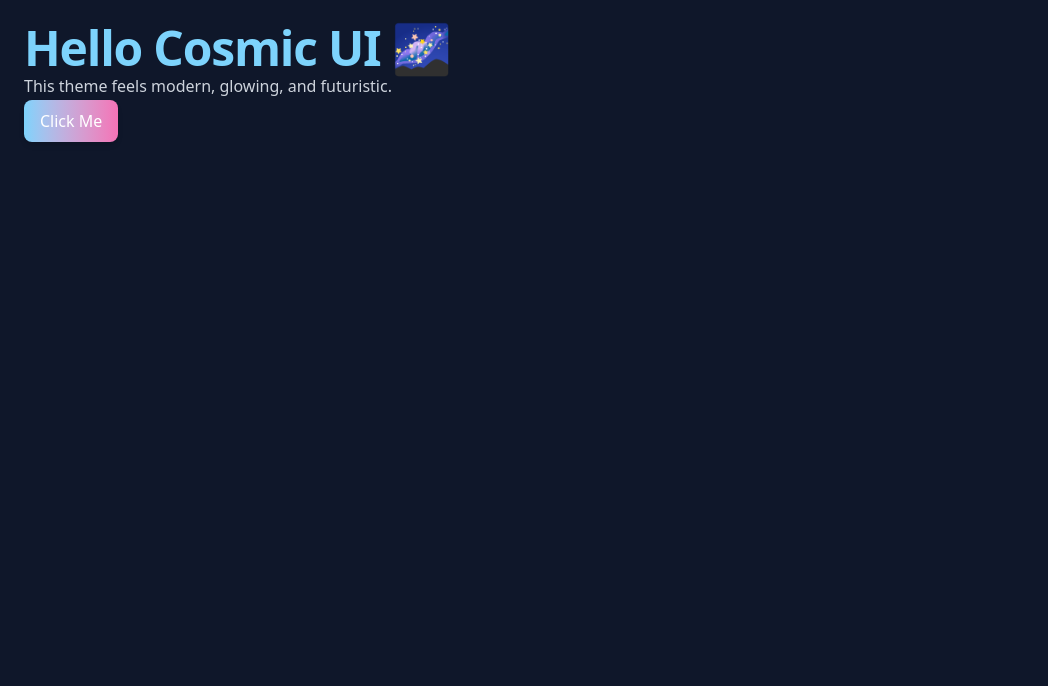
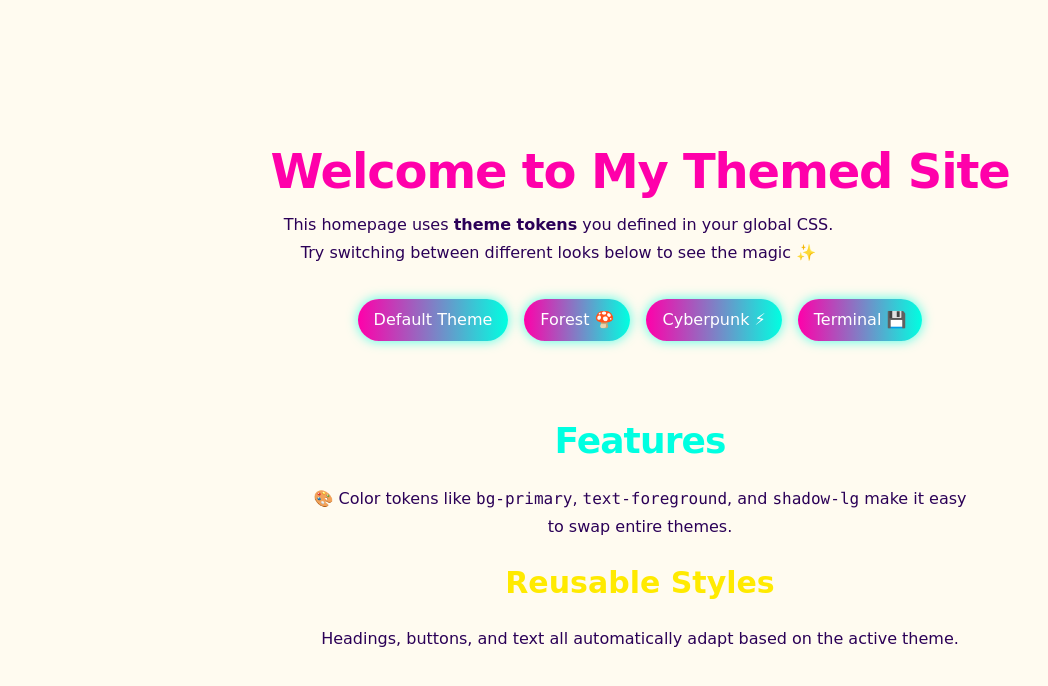
Before and after one commit to tusarimrananik/portfolio, a Next.js app: page / in a window 1280 px wide. Shown: the top 686 px of the page, without its empty margins (0-1048 px from the left). Built offline with nearby package versions, Linux system fonts and the light colour scheme.

Commit message:
Enhance theming capabilities with dynamic theme switching; add Button component for consistent styling

```diff
--- a/app/globals.css
+++ b/app/globals.css
@@ -1,71 +1,163 @@
 /* ============================
-   Global Theme & Base Styles
+   Tailwind + Theme Tokens
    ============================ */
-
 @import "tailwindcss";
 
+/* Define Tailwind tokens → utilities like bg-primary, text-foreground */
 @theme {
-  /* 🌌 Cosmic Neon Color Tokens */
-  --color-background: #0f172a;   /* deep midnight navy */
-  --color-foreground: #e2e8f0;   /* soft gray-blue text */
-  --color-primary: #7dd3fc;      /* electric sky blue */
-  --color-secondary: #f472b6;    /* vibrant neon pink */
-  --color-accent: #a78bfa;       /* glowing purple */
-  --color-muted: #64748b;        /* slate gray */
+  --color-background: var(--t-background);
+  --color-foreground: var(--t-foreground);
+  --color-primary:    var(--t-primary);
+  --color-secondary:  var(--t-secondary);
+  --color-accent:     var(--t-accent);
+  --color-muted:      var(--t-muted);
 
-  /* Typography */
-  --font-sans: ui-sans-serif, system-ui, -apple-system, BlinkMacSystemFont,
-    "Segoe UI", Roboto, "Helvetica Neue", Arial, "Noto Sans", sans-serif;
-  --font-serif: ui-serif, Georgia, Cambria, "Times New Roman", Times, serif;
-  --font-mono: ui-monospace, SFMono-Regular, Menlo, Monaco, Consolas,
-    "Liberation Mono", "Courier New", monospace;
+  --font-sans: var(--t-font-sans);
+  --font-serif: var(--t-font-serif);
+  --font-mono: var(--t-font-mono);
 
-  /* Radius & Shadows */
-  --radius: 1rem;
-  --shadow: 0 8px 24px rgba(0, 0, 0, 0.4);
+  --radius-sm: var(--t-radius-sm);
+  --radius-md: var(--t-radius-md);
+  --radius-lg: var(--t-radius-lg);
+  --radius-full: var(--t-radius-full);
 
-  /* Animations */
-  --animate-fade-in: fadeIn 0.4s ease-out forwards;
+  --shadow-sm: var(--t-shadow-sm);
+  --shadow-md: var(--t-shadow-md);
+  --shadow-lg: var(--t-shadow-lg);
 }
 
 /* ============================
-   Base Layer
+   Default Light / Weird Theme 🌈
    ============================ */
 @layer base {
-  html {
-    @apply scroll-smooth;
+  :root {
+    --t-background: #fffbf0;
+    --t-foreground: #2b0057;
+    --t-primary:    #ff00aa;
+    --t-secondary:  #00ffe1;
+    --t-accent:     #ffea00;
+    --t-muted:      #8cff66;
+
+    --t-font-sans: "Comic Sans MS", "Chalkboard SE", cursive, sans-serif;
+    --t-font-serif: "Papyrus", "Courier New", fantasy, serif;
+    --t-font-mono: "VT323", "Lucida Console", monospace;
+
+    --t-radius-sm: 0.75rem;
+    --t-radius-md: 1.5rem;
+    --t-radius-lg: 2.5rem;
+    --t-radius-full: 50%;
+
+    --t-shadow-sm: 0 0 5px rgba(255, 0, 170, 0.8);
+    --t-shadow-md: 0 0 12px rgba(0, 255, 225, 0.7);
+    --t-shadow-lg: 0 0 25px rgba(255, 234, 0, 0.9);
   }
+}
 
+/* ============================
+   Forest Theme 🍄
+   ============================ */
+@layer base {
+  html.forest {
+    --t-background: #fdf7ff;
+    --t-foreground: #3b0066;
+    --t-primary:    #ff66c4;
+    --t-secondary:  #00ff87;
+    --t-accent:     #ffd700;
+    --t-muted:      #8080ff;
+
+    --t-shadow-sm: 0 0 5px rgba(255, 102, 196, 0.6);
+    --t-shadow-md: 0 0 12px rgba(0, 255, 135, 0.7);
+    --t-shadow-lg: 0 0 25px rgba(255, 215, 0, 0.9);
+  }
+}
+
+/* ============================
+   Cyberpunk Theme ⚡
+   ============================ */
+@layer base {
+  html.cyberpunk {
+    --t-background: #0a0a0f;
+    --t-foreground: #f5f5f5;
+    --t-primary:    #ff007c;
+    --t-secondary:  #00ffe5;
+    --t-accent:     #ffef00;
+    --t-muted:      #6c6cfa;
+
+    --t-shadow-sm: 0 0 6px rgba(255, 0, 124, 0.8);
+    --t-shadow-md: 0 0 15px rgba(0, 255, 229, 0.8);
+    --t-shadow-lg: 0 0 30px rgba(255, 239, 0, 1);
+  }
+}
+
+/* ============================
+   Retro Terminal Theme 💾
+   ============================ */
+@layer base {
+  html.terminal {
+    --t-background: #001100;
+    --t-foreground: #00ff66;
+    --t-primary:    #00ff66;
+    --t-secondary:  #33ff99;
+    --t-accent:     #ff33cc;
+    --t-muted:      #009944;
+
+    --t-font-sans: "Courier New", monospace;
+    --t-font-serif: "Courier New", monospace;
+    --t-font-mono: "Courier New", monospace;
+
+    --t-shadow-sm: none;
+    --t-shadow-md: none;
+    --t-shadow-lg: none;
+  }
+}
+
+/* ============================
+   Dark Theme (System Preference)
+   ============================ */
+@layer base {
+  @media (prefers-color-scheme: dark) {
+    :root {
+      --t-background: #1b0033;
+      --t-foreground: #ffea00;
+      --t-primary:    #00ffe1;
+      --t-secondary:  #ff00aa;
+      --t-accent:     #8cff66;
+      --t-muted:      #ff8800;
+
+      --t-shadow-sm: 0 0 6px rgba(255, 0, 170, 0.9);
+      --t-shadow-md: 0 0 15px rgba(0, 255, 225, 0.8);
+      --t-shadow-lg: 0 0 30px rgba(255, 234, 0, 1);
+    }
+  }
+}
+
+/* ============================
+   Base Styles
+   ============================ */
+@layer base {
   body {
     @apply bg-background text-foreground antialiased leading-relaxed;
-    font-feature-settings: "liga" 1, "kern" 1;
     font-family: var(--font-sans);
     transition: background-color 0.3s, color 0.3s;
   }
 
-  h1 {
-    @apply text-4xl md:text-5xl font-bold tracking-tight text-primary;
-  }
-  h2 {
-    @apply text-3xl md:text-4xl font-semibold tracking-tight text-secondary;
-  }
-  h3 {
-    @apply text-2xl md:text-3xl font-semibold text-accent;
-  }
-  h4, h5, h6 {
-    @apply font-semibold text-foreground;
-  }
+  h1 { @apply text-4xl md:text-5xl font-bold tracking-tight; color: var(--color-primary); }
+  h2 { @apply text-3xl md:text-4xl font-semibold tracking-tight; color: var(--color-secondary); }
+  h3 { @apply text-2xl md:text-3xl font-semibold; color: var(--color-accent); }
+  h4, h5, h6 { @apply font-semibold; color: var(--color-foreground); }
 
-  p {
-    @apply text-base leading-7 text-foreground/90;
-  }
+  p { @apply text-base leading-7; color: var(--color-foreground); }
 
-  a {
-    @apply text-primary hover:text-secondary transition-colors duration-200;
-  }
+  a { color: var(--color-primary); text-decoration: underline; transition: color 0.3s; }
+  a:hover { color: var(--color-secondary); }
 
   button {
-    @apply px-4 py-2 rounded-lg bg-gradient-to-r from-primary to-secondary text-white font-medium shadow-md
-      hover:scale-[1.02] active:scale-[0.98] transition-all duration-200 ease-in-out;
+    @apply px-4 py-2 font-medium transition-all duration-200 ease-in-out;
+    border-radius: var(--radius-md);
+    background: linear-gradient(to right, var(--color-primary), var(--color-secondary));
+    color: #fff;
+    box-shadow: var(--shadow-md);
   }
+  button:hover { transform: scale(1.05); }
+  button:active { transform: scale(0.95); }
 }
--- a/app/page.tsx
+++ b/app/page.tsx
@@ -1,9 +1,53 @@
+// app/page.tsx
+"use client";
+
+import { useState, useEffect } from "react";
+
 export default function Home() {
+  const [theme, setTheme] = useState<string>("");
+
+  useEffect(() => {
+    if (typeof window !== "undefined") {
+      const html = document.documentElement;
+      if (theme) {
+        html.className = theme; // apply theme class to <html>
+      } else {
+        html.removeAttribute("class");
+      }
+    }
+  }, [theme]);
+
   return (
-    <div className="bg-background text-foreground p-6">
-      <h1>Hello Cosmic UI 🌌</h1>
-      <p>This theme feels modern, glowing, and futuristic.</p>
-      <button>Click Me</button>
-    </div>
+    <main className="min-h-screen flex flex-col items-center justify-center text-center gap-8 p-8">
+      <section>
+        <h1>Welcome to My Themed Site</h1>
+        <p className="max-w-xl mt-4">
+          This homepage uses <span className="font-bold">theme tokens</span> you
+          defined in your global CSS. Try switching between different looks
+          below to see the magic ✨
+        </p>
+      </section>
+
+      <section className="flex gap-4 flex-wrap justify-center">
+        <button onClick={() => setTheme("")}>Default Theme</button>
+        <button onClick={() => setTheme("forest")}>Forest 🍄</button>
+        <button onClick={() => setTheme("cyberpunk")}>Cyberpunk ⚡</button>
+        <button onClick={() => setTheme("terminal")}>Terminal 💾</button>
+      </section>
+
+      <section className="max-w-2xl mt-12 space-y-6">
+        <h2>Features</h2>
+        <p>
+          🎨 Color tokens like <code>bg-primary</code>,{" "}
+          <code>text-foreground</code>, and <code>shadow-lg</code> make it easy
+          to swap entire themes.
+        </p>
+        <h3>Reusable Styles</h3>
+        <p>
+          Headings, buttons, and text all automatically adapt based on the
+          active theme.
+        </p>
+      </section>
+    </main>
   );
 }
--- /dev/null
+++ b/components/Button.tsx
@@ -0,0 +1,17 @@
+// components/ui/Button.tsx
+import { ButtonHTMLAttributes } from "react";
+
+interface Props extends ButtonHTMLAttributes<HTMLButtonElement> {
+  children: React.ReactNode;
+}
+
+export function Button({ children, className = "", ...props }: Props) {
+  return (
+    <button
+      className={`px-4 py-2 rounded-md bg-primary text-background shadow-md hover:opacity-80 transition ${className}`}
+      {...props}
+    >
+      {children}
+    </button>
+  );
+}
```
